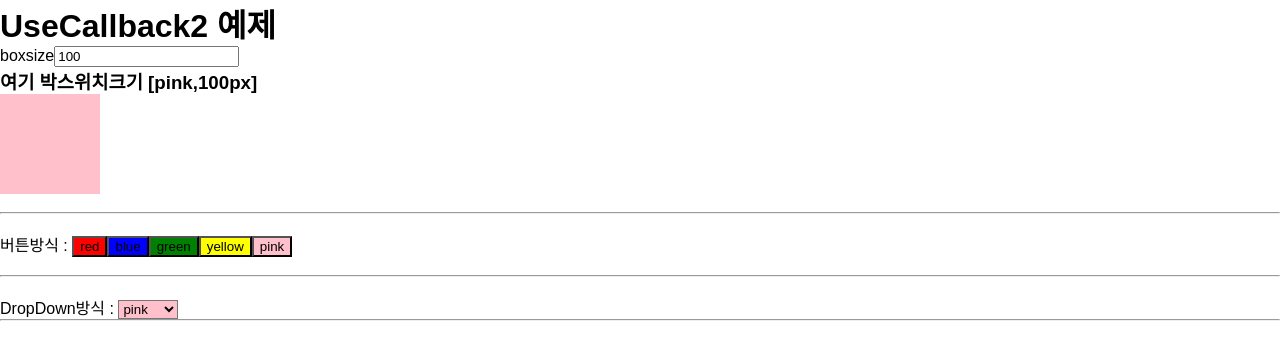
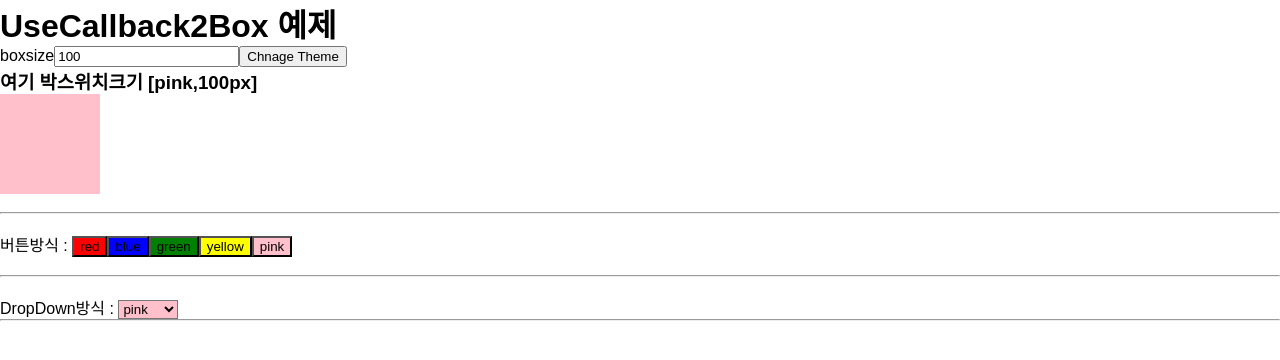
Before and after one commit to ryussjxtest/react_hook, a React (Create React App) app: page / in a window 1280 px wide. Shown: the top 360 px of the page. Built offline with nearby package versions, Linux system fonts and the light colour scheme.

Commit message:
useCallback.. changeTheme버전으로 사이즈변경시외에는 호출 안됨 확인

```diff
--- a/src/App.js
+++ b/src/App.js
@@ -9,7 +9,7 @@ import UseContext from './hooktest/UseContext';
 import UseMemo from './hooktest/UseMemo';
 import UseMemo2 from './hooktest/UseMemo2';
 import UseCallback from './hooktest/UseCallback';
-import UseCallback2 from './hooktest/UseCallback2';
+import UseCallback2Box from './hooktest/UseCallback2Box';
 
 
 function App() {
@@ -17,7 +17,7 @@ function App() {
 
  return(
     <div>
-      <UseCallback2 />
+      <UseCallback2Box />
       {/* <UseCallback /> */}
       {/* <UseMemo2 /> */}
       {/* <UseMemo /> */}
--- a/src/hooktest/UseCallback2.js
+++ b/src/hooktest/UseCallback2Box.js
@@ -1,21 +1,39 @@
-import { useState } from "react";
+import { useCallback, useState } from "react";
 import Box4UseCallbackBox from "./Box4UseCallbackBox";
 
-export default function UseCallback2(){
+export default function UseCallback2Box(){
   const [ size, setSize] = useState(100);
+  const [ isDark, setIsDark] = useState(false);
 
-  const createBoxStyle = () =>{
+  // useCallback를 적용하는 것을 명확하게 하기 위해 전체 다 막는다.
+  // 다른것이 호출되면 createBoxStyle도 계속 초기화 되어....
+  // 이를 props로 받는 하위 component도 추가 렌더링된다.
+  // const createBoxStyle = () =>{
+  //   // style을 생성하여 리턴
+  //   return {
+  //     backgroundColor : 'pink',
+  //     width : `${size}px`,
+  //     height : `${size}px`,
+  //   };
+  // };
+
+
+  const createBoxStyle = useCallback(() =>{
     // style을 생성하여 리턴
     return {
       backgroundColor : 'pink',
       width : `${size}px`,
       height : `${size}px`,
     };
-  };
+  },[size]); // 그리고 호출되어야 할때... depency array..
+
 
   return(
-  <div>
-    <h1>UseCallback2 예제</h1>
+  <>
+    <div
+    style={{background:isDark? "gray":"white"}}
+    >
+    <h1>UseCallback2Box 예제</h1>
     <span>boxsize</span>
     <input
       type = "number"
@@ -25,8 +43,12 @@ export default function UseCallback2(){
         console.log("boxsize : ",e.target.value);
       }}
       />
-      <Box4UseCallbackBox createBoxStyle={createBoxStyle}/>
-  </div>
+
+    <button onClick={()=>setIsDark(!isDark)}>Chnage Theme</button>
+    <Box4UseCallbackBox createBoxStyle={createBoxStyle}/>
+    </div>
+
+  </>
   )
 }
 
```
Also changed, not shown: src/hooktest/Box4UseCallbackBox.js (+11 -0 lines).
